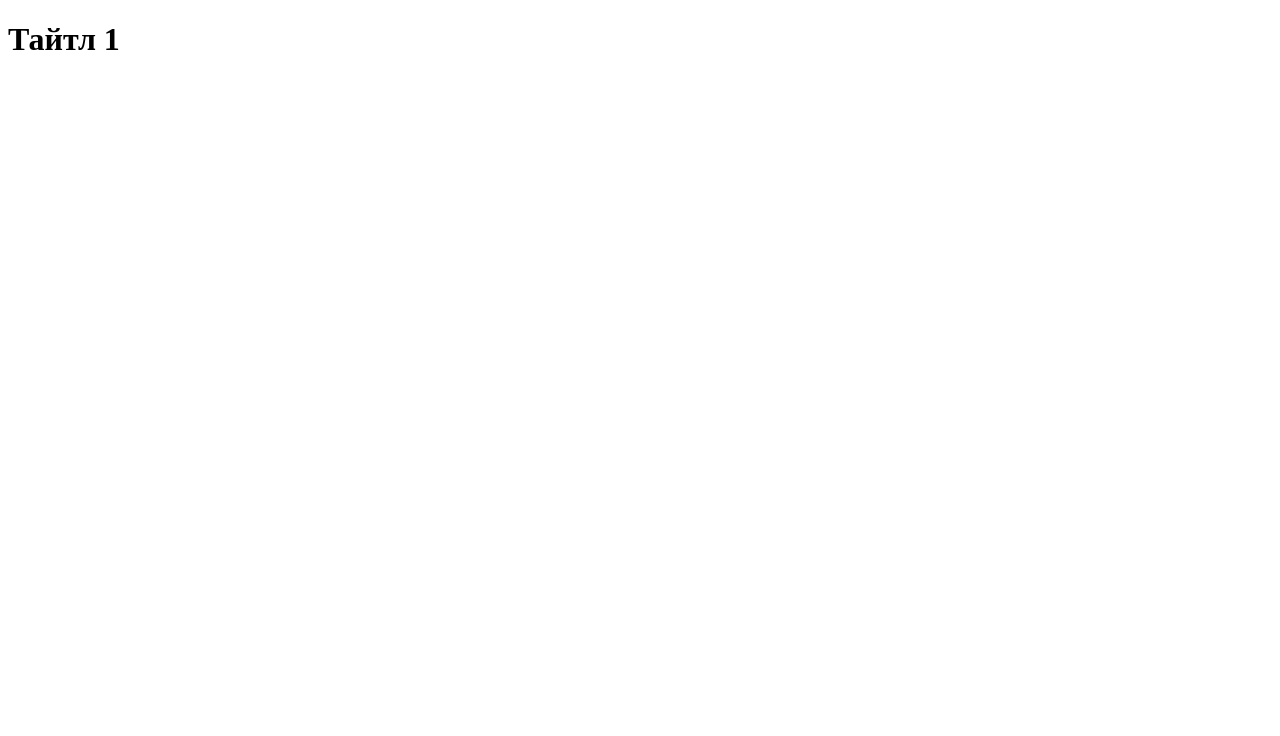
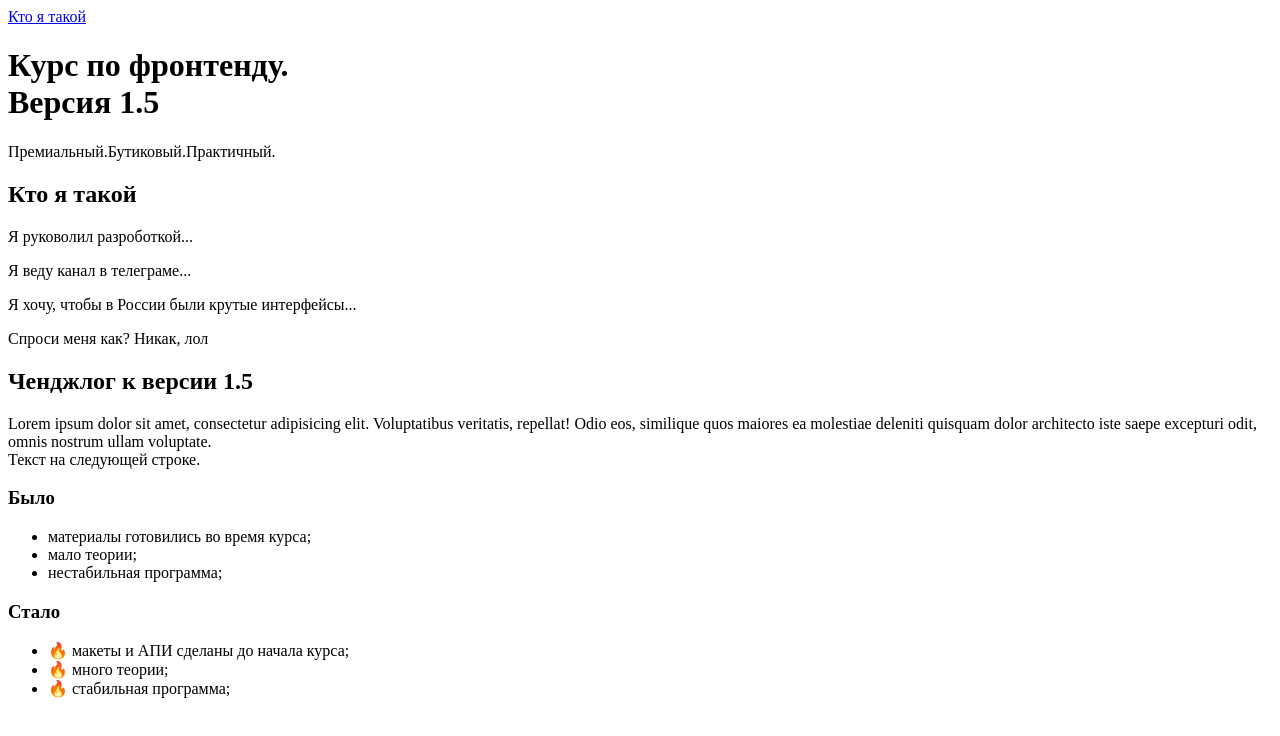
Before and after one commit to mrzv1993/verstka, a plain HTML site: page index.html in a window 1280 px wide. Drawn offline with Linux system fonts and the light colour scheme.

Commit message:
:fire: сверстал страницу из 3-го урока

```diff
--- a/index.html
+++ b/index.html
@@ -7,7 +7,44 @@
 </head>
 
 <body>
-    <h1>Тайтл 1</h1>
+
+    <header>
+        <a href="#">Кто я такой</a>
+        <h1>Курс по фронтенду.<br>Версия 1.5</h1>
+        <p>Премиальный.Бутиковый.Практичный.</p>
+    </header>
+
+    <section class="about">
+        <h2>Кто я такой</h2>
+        <p>Я руковолил разроботкой...</p>
+        <p>Я веду канал в телеграме...</p>
+        <p>Я хочу, чтобы в России были крутые интерфейсы...</p>
+        <p>Спроси меня как? Никак, лол</p>
+    </section>
+
+    <section class="changelog">
+
+        <h2>Ченджлог к версии 1.5</h2>
+
+        <p>Lorem ipsum dolor sit amet, consectetur adipisicing elit. Voluptatibus veritatis, repellat! Odio eos, similique quos maiores ea molestiae deleniti quisquam dolor architecto iste saepe excepturi odit, omnis nostrum ullam voluptate.<br> Текст на следующей строке.</p>
+
+        <aside>
+            <h3>Было</h3>
+            <ul>
+                <li>материалы готовились во время курса;</li>
+                <li>мало теории;</li>
+                <li>нестабильная программа;</li>
+            </ul>
+            <h3>Стало</h3>
+            <ul>
+                <li>🔥 макеты и АПИ сделаны до начала курса;</li>
+                <li>🔥 много теории;</li>
+                <li>🔥 стабильная программа;</li>
+            </ul>
+        </aside>
+
+    </section>
+
 </body>
 
 </html>
```
